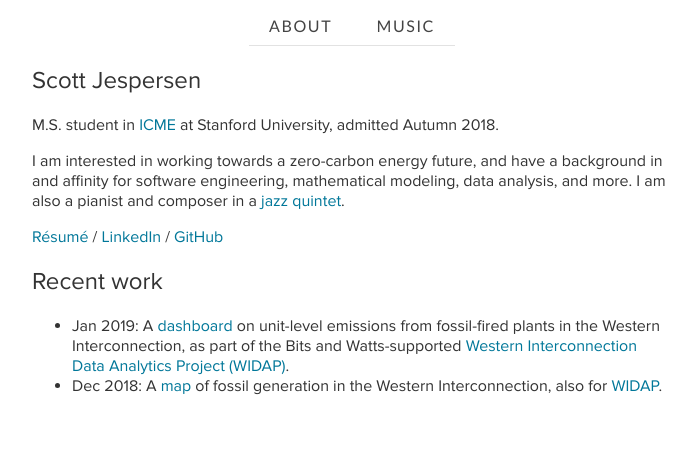
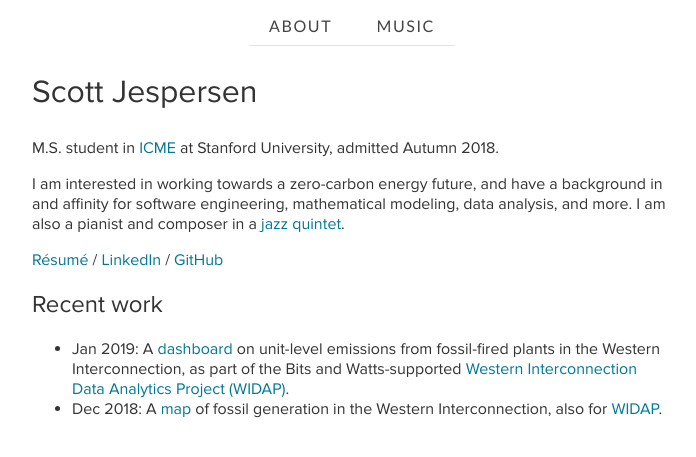
Before and after one commit to sdjespersen/sdjespersen.github.io, a Jekyll site: the page built from index.md, in a window 1280 px wide. Shown: the top 457 px of the page, without its empty margins (288-984 px from the left). Built offline with Jekyll 4.4.1, drawn with Linux system fonts in a browser that asks for light colours; our own code applies the rules of GitHub Pages for plain Markdown files.

Commit message:
make h1 a little larger

```diff
--- a/css/main.css
+++ b/css/main.css
@@ -3,6 +3,9 @@
   margin: 0;
   font-family: "Proxima Nova", "Helvetica", sans-serif;
   color: #333;
+}
+h1 {
+  font-size: 2rem;
 }
 h1, h2, h3, h4, h5, h6 {
   font-weight: 400;
```
